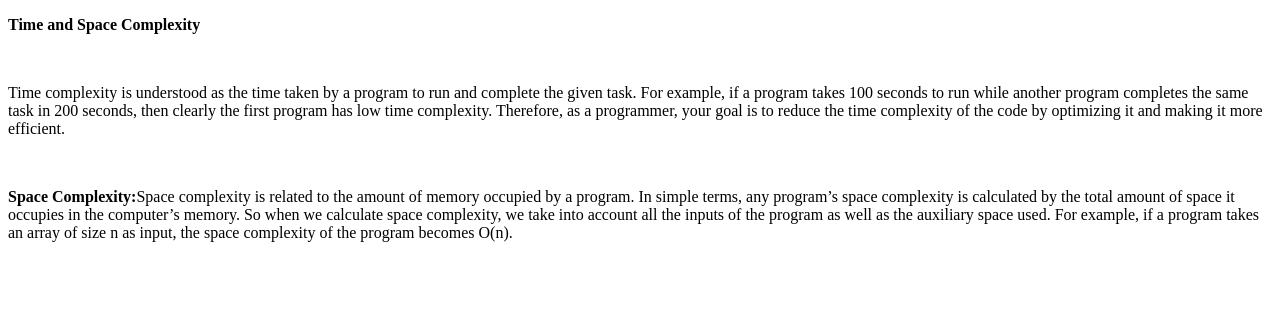
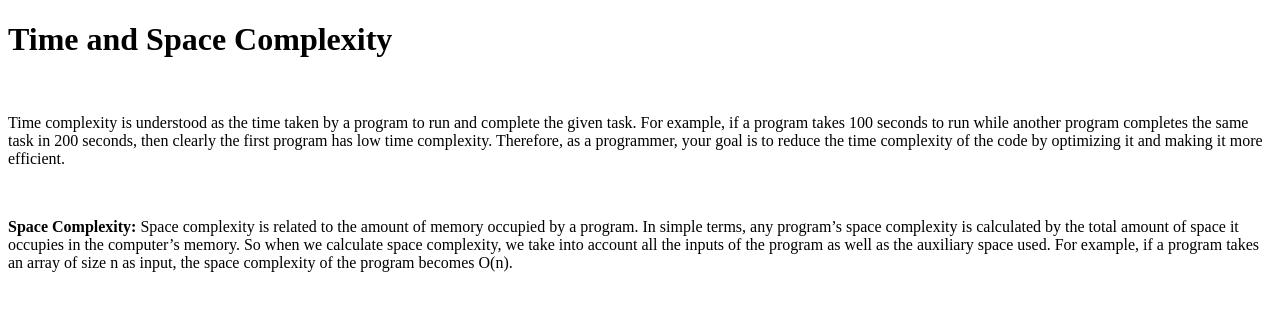
Before and after one commit to acciojob/time-and-space-complexity-8839533920, a website: page main.html in a window 1280 px wide. Drawn offline with Linux system fonts and the light colour scheme.

Commit message:
created a submission

```diff
--- a/main.html
+++ b/main.html
@@ -8,11 +8,11 @@
 
 <body>
 	<!-- the entire body must be written by student -->
-	<p><b>Time and Space Complexity</b></p>
+	<h1>Time and Space Complexity</h1>
 	<br>
 	<p>Time complexity is understood as the time taken by a program to run and complete the given task. For example, if a program takes 100 seconds to run while another program completes the same task in 200 seconds, then clearly the first program has low time complexity. Therefore, as a programmer, your goal is to reduce the time complexity of the code by optimizing it and making it more efficient.</p>
 	<br>
-	<p><b>Space Complexity:</b>Space complexity is related to the amount of memory occupied by a program. In simple terms, any program’s space complexity is calculated by the total amount of space it occupies in the computer’s memory. So when we calculate space complexity, we take into account all the inputs of the program as well as the auxiliary space used. For example, if a program takes an array of size n as input, the space complexity of the program becomes O(n).</p>
+	<p><b>Space Complexity:</b> Space complexity is related to the amount of memory occupied by a program. In simple terms, any program’s space complexity is calculated by the total amount of space it occupies in the computer’s memory. So when we calculate space complexity, we take into account all the inputs of the program as well as the auxiliary space used. For example, if a program takes an array of size n as input, the space complexity of the program becomes O(n).</p>
 
     <script type="text/javascript" src="./script.js">
 </script>
```
